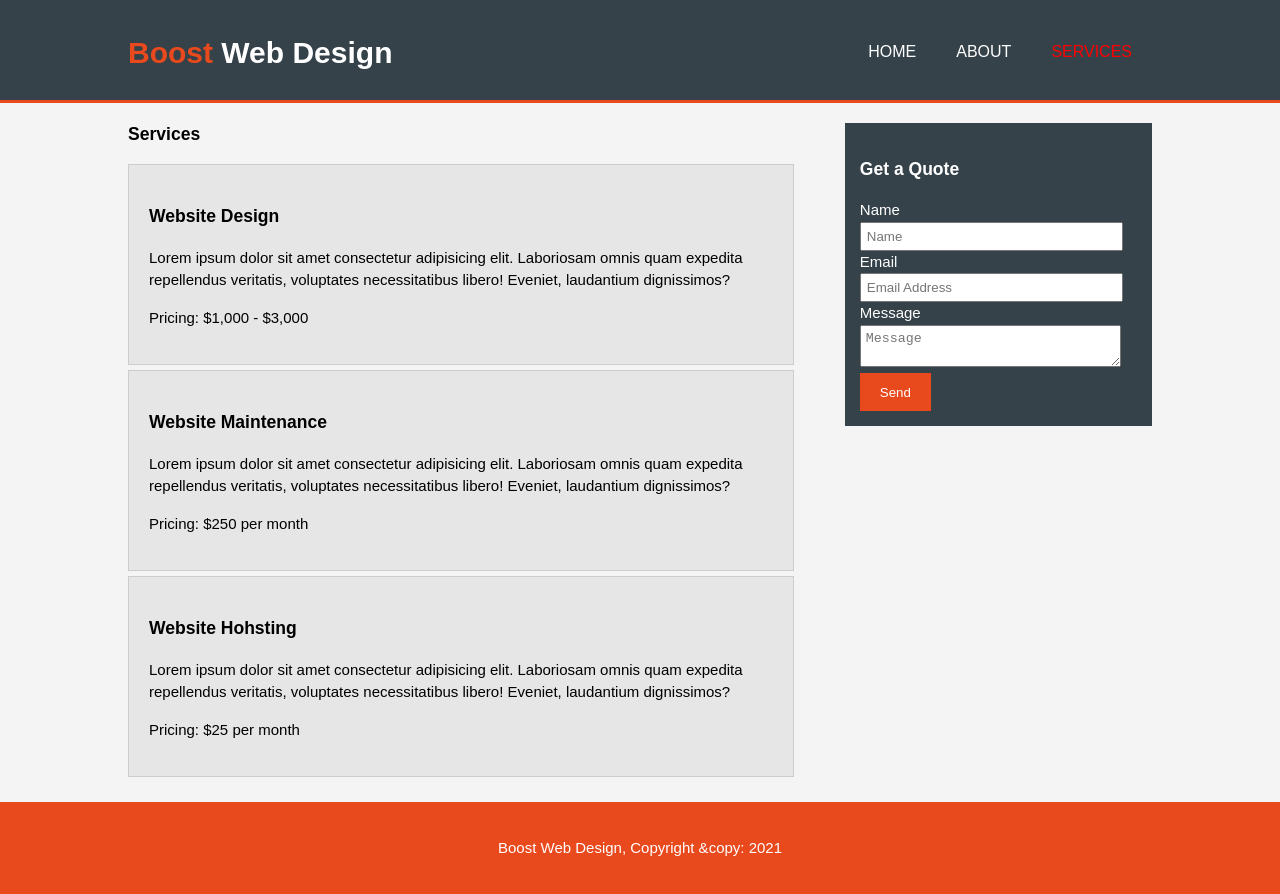
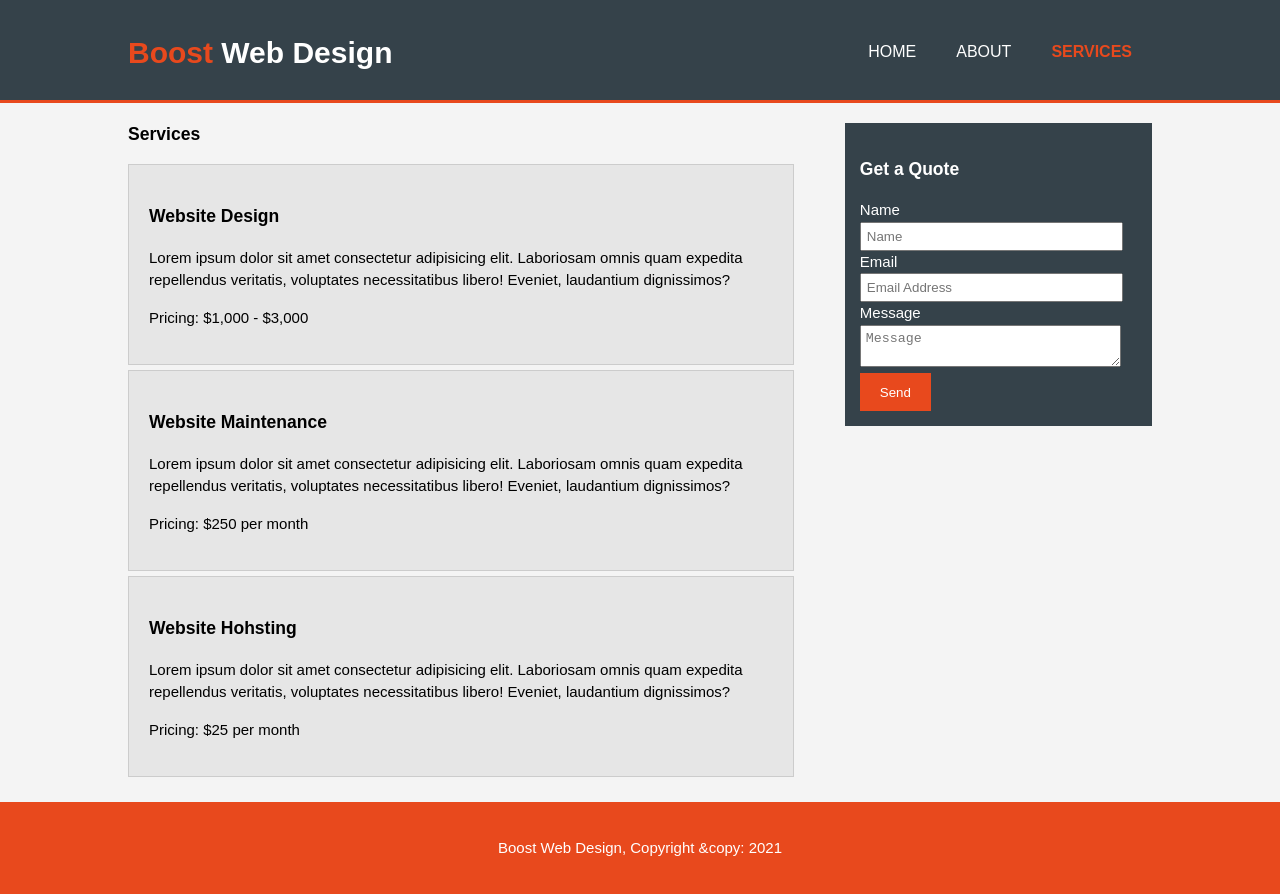
Before and after one commit to RafaMincu/react-fpage, a React (Create React App) app: page /services in a window 1280 px wide. Built offline with nearby package versions, Linux system fonts and the light colour scheme.

Commit message:
active link

```diff
--- a/src/App.css
+++ b/src/App.css
@@ -69,7 +69,7 @@ header nav{
     margin-top: 10px;
 }
 
-header .highlight, header .current a{
+header .highlight, header a.active{
     color: #e8491d;
     font-weight: bold;
 }
@@ -79,9 +79,6 @@ header a:hover{
     font-weight: bold;
 }
 
-.active{
-    color:red;
-   }
 
 /* Showcase */
 #showcase{
--- a/src/routes/Header.js
+++ b/src/routes/Header.js
@@ -11,10 +11,9 @@ const header = () => {
                     </div>
                     <nav>
                         <ul>
-                            <li><NavLink to="/" activeClassName="active">Home</NavLink></li>
-                            <li><NavLink to="/about" activeClassName="active">About</NavLink></li>
-                            <li><NavLink to="/services" activeClassName="active">Services</NavLink></li>
-
+                            <li><NavLink to="/" >Home</NavLink></li>
+                            <li><NavLink to="/about">About</NavLink></li>
+                            <li><NavLink to="/services" >Services</NavLink></li>
                         </ul>
                     </nav>
                 </div>
```
